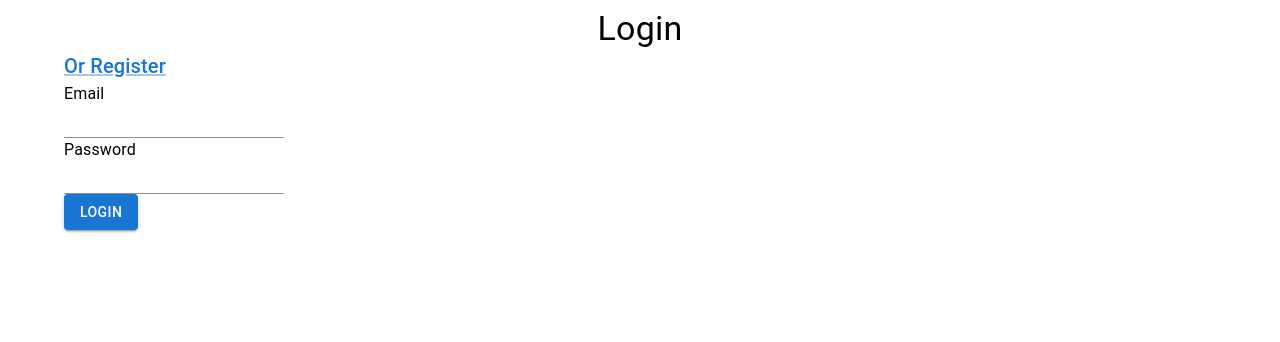
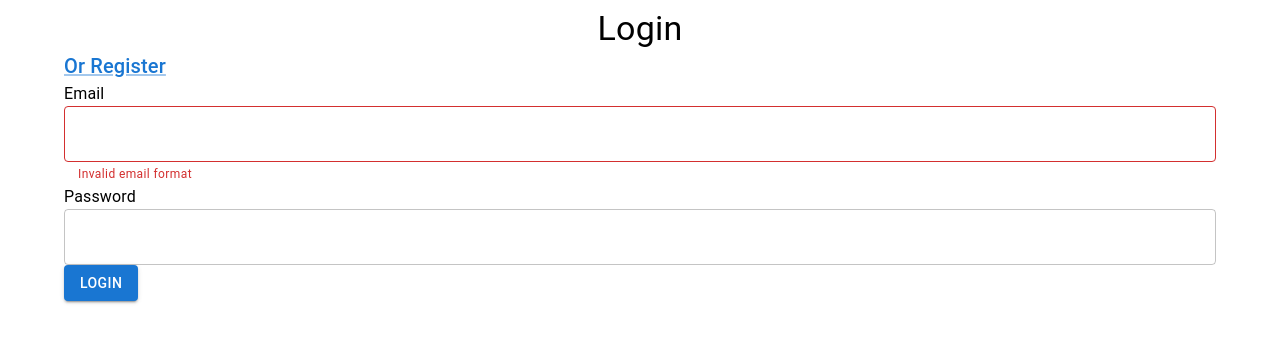
Before and after one commit to AkhanIskak/nexttodo, a Next.js app: page /login in a window 1280 px wide. Shown: the top 342 px of the page. Built offline with nearby package versions, Linux system fonts and the light colour scheme.

Commit message:
validate email

```diff
--- a/src/components/TodoSearch.tsx
+++ b/src/components/TodoSearch.tsx
@@ -9,5 +9,4 @@ export default function SearchTodo({searchTodo}: { searchTodo: any }) {
             placeholder="Todo name"
         />
     )
-
 }
--- a/src/pages/login.tsx
+++ b/src/pages/login.tsx
@@ -1,49 +1,77 @@
-import {Container, Typography, Input, Button, Link} from "@mui/material";
+import {Container, Typography, Button, Link, TextField} from "@mui/material";
 import {useState} from "react";
 import {useRouter} from "next/router";
 import {loginUser} from "@/api/auth";
 
+export default function Login() {
+    const [email, setEmail] = useState<string>("");
+    const [password, setPassword] = useState<string>("");
+    const router = useRouter();
 
-export default function Login() {
-    const [email, setEmail] = useState<string>('');
-    const [password, setPassword] = useState<string>('');
-    const router = useRouter();
     const handleSubmit = async (e: React.FormEvent<HTMLFormElement>) => {
-        if (!email || !password){
-            alert('Please set email or password')
+        e.preventDefault();
+
+        // Validate email before submitting
+        if (!email || !password) {
+            alert("Please enter a valid email");
+            return;
+        }
+        if (!validateEmail(email)) return
+        const response = await loginUser({
+            email,
+            password,
+        });
+
+        if (response.statusCode === 401) {
+            alert(response.message);
             return;
         }
 
-        e.preventDefault()
-        const response = await loginUser({
-            email,
-            password
-        });
-        if(response.statusCode===401) {
-            alert(response.message);
-            return
-        }
-        localStorage.setItem('token',response.accessToken)
-        await router.push('/todo')
-    }
+        localStorage.setItem("token", response.accessToken);
+        await router.push("/todo");
+    };
+
+    const validateEmail = (value: string) => {
+        const emailRegex = /^[A-Z0-9._%+-]+@[A-Z0-9.-]+\.[A-Z]{2,}$/i;
+        return emailRegex.test(value);
+    };
+
     return (
-        <Container className='container-styles'>
-            <Typography variant="h4" textAlign='center'>Login</Typography>
-            <Link variant="h6" textAlign='center' href='/register'>Or Register</Link>
+        <Container className="container-styles">
+            <Typography variant="h4" textAlign="center">
+                Login
+            </Typography>
+            <Link variant="h6" textAlign="center" href="/register">
+                Or Register
+            </Link>
 
             <form onSubmit={handleSubmit}>
-                <label>
+                <div>
                     <Typography>Email</Typography>
-                    <Input onChange={e => setEmail(e.target.value)}></Input>
-                </label>
-                <label>
+                    <TextField
+                        error={!validateEmail(email)}
+                        helperText={!validateEmail(email) ? "Invalid email format" : ""}
+                        onChange={(e) => setEmail(e.target.value)}
+                        type="email"
+                        fullWidth
+                        required
+                    />
+                </div>
+                <div>
                     <Typography>Password</Typography>
-                    <Input onChange={e => setPassword(e.target.value)}></Input>
-                </label>
+                    <TextField
+                        onChange={(e) => setPassword(e.target.value)}
+                        type="password"
+                        fullWidth
+                        required
+                    />
+                </div>
                 <div>
-                    <Button type="submit" variant='contained'>Login</Button>
+                    <Button type="submit" variant="contained">
+                        Login
+                    </Button>
                 </div>
             </form>
         </Container>
-    )
+    );
 }
```
